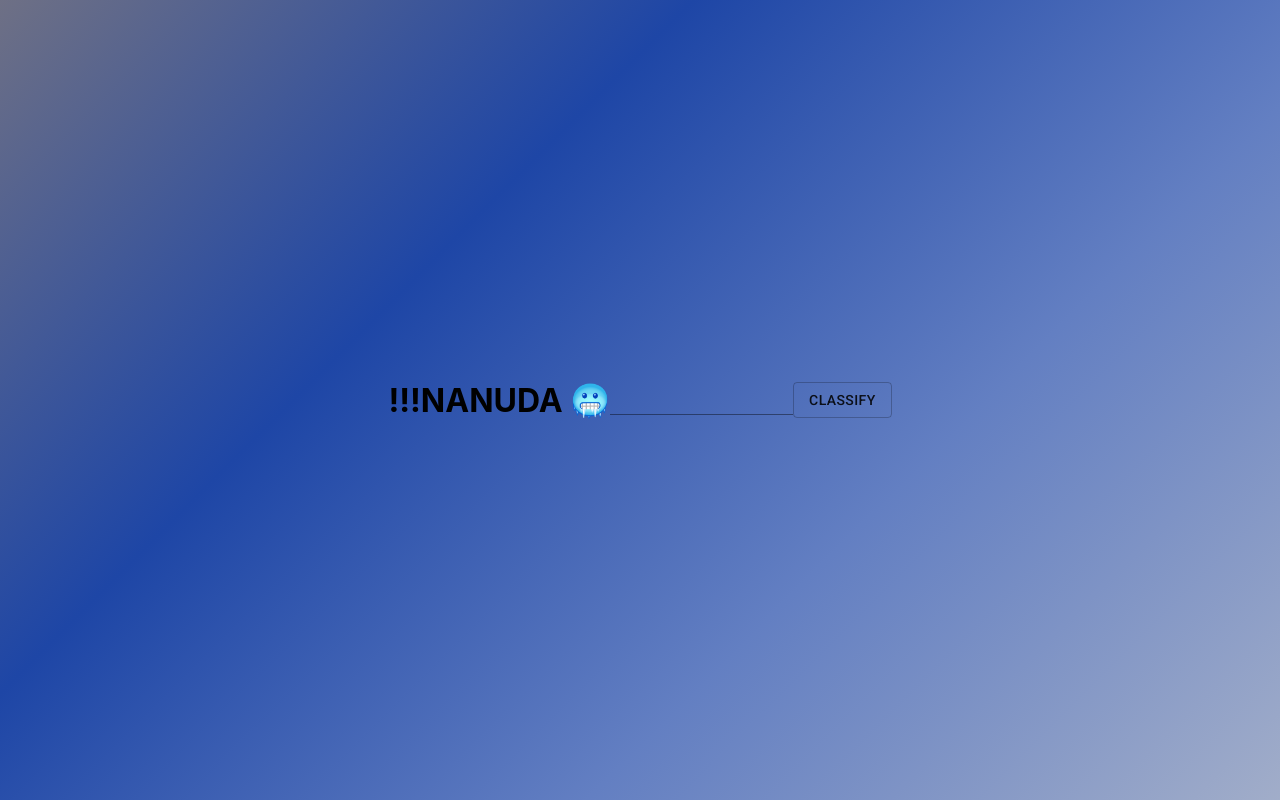
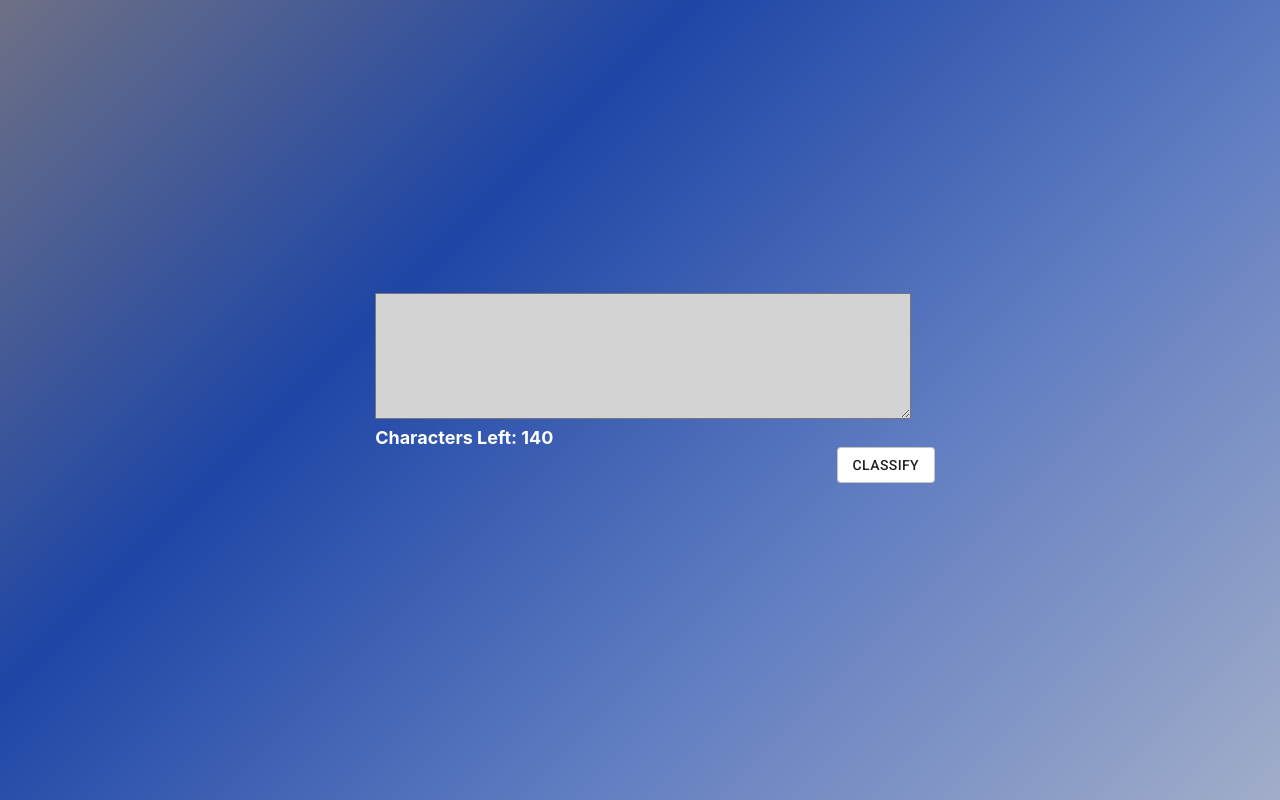
Before and after one commit to geooff/nanuda, a React (Create React App) app in the folder frontend/: page / in a window 1280 px wide. Built offline with nearby package versions, Linux system fonts and the light colour scheme.

Commit message:
Textarea, chars remaining in local state and stylings, add formatter

```diff
--- a/frontend/src/components/Home.jsx
+++ b/frontend/src/components/Home.jsx
@@ -1,7 +1,6 @@
 import React, { Component } from "react";
 import axios from "axios";
 import {
-  Input,
   TableContainer,
   Paper,
   TableHead,
@@ -11,40 +10,46 @@ import {
   Table,
   Button,
 } from "@material-ui/core";
+import Grid from "@material-ui/core/Grid";
 
-
-/** Given an user input, display related emojis and their confidence level */
+/** Landing page to display emojis related to user inputted text */
 class Home extends Component {
+  // Max number of suggested characters
+  max_chars = 140;
   constructor(props) {
     super(props);
 
     this.state = {
-      "body": "",
+      body: "",
       results: [],
+      chars_left: this.max_chars,
     };
   }
 
   instance = axios.create({
-    baseURL: 'http://api.nanuda.ca'
-  })
+    baseURL: "http://api.nanuda.ca",
+  });
 
-  /** Called on input change */
+  // Called on text area change, dynamically update state of chars remaining in UI
   handleChange = (event) => {
-    this.setState({ body: event.target.value });
-
+    var input = event.target.value;
+    this.setState({
+      body: event.target.value,
+      chars_left: this.max_chars - input.length,
+    });
   };
 
-  /** Called on submit click */
+  // Pass input to BE and set state with results
   handleSubmit = (event) => {
-    if (!this.state.body){
-      alert('Need text')
+    event.preventDefault();
+    if (!this.state.body) {
+      alert("Need text");
       return;
     }
-    event.preventDefault();
 
     this.instance
-      .post('/classify_text',{
-        'body': this.state.body
+      .post("/classify_text", {
+        body: this.state.body,
       })
       .then((response) => {
         this.setState({ results: response.data });
@@ -55,7 +60,8 @@ class Home extends Component {
   };
 
   render() {
-    const { body, results } = this.state;
+    require("./styles.css");
+    const { results } = this.state;
     return (
       <div
         style={{
@@ -67,23 +73,38 @@ class Home extends Component {
             "linear-gradient(-45deg, #a1adc9, #637fc2, #1e46a6, #6e7085)",
         }}
       >
+        <form onSubmit={this.handleSubmit}>
+          <Grid container spacing={3}>
+            <Grid item xs={12}>
+              <textarea
+                className="textArea"
+                onChange={this.handleChange.bind(this)}
+              />
+            </Grid>
 
-        <h1>!!!NANUDA 🥶</h1>
-        <br></br>
-        <div>
-          <form onSubmit={this.handleSubmit}>
-            <div>
-              <Input
-                type="text"
-                name="body"
-                value={body}
-                onChange={this.handleChange}
-              />
-              <Button type="submit" variant="outlined">
+            <Grid item xs={10}>
+              <p
+                className="charsRemaining"
+                style={
+                  this.state.chars_left >= 15
+                    ? { color: "white", marginTop: -20 }
+                    : { color: "red", marginTop: -20 }
+                }
+              >
+                Characters Left: {this.state.chars_left}
+              </p>
+            </Grid>
+            <Grid item xs={2}>
+              <Button
+                type="submit"
+                variant="outlined"
+                style={{ backgroundColor: "white" }}
+              >
                 Classify
               </Button>
-            </div>
+            </Grid>
 
+            <Grid item xs={12}>
               <div>
                 {results.length > 0 && (
                   <TableContainer component={Paper}>
@@ -101,7 +122,7 @@ class Home extends Component {
                               {result.emoji}
                             </TableCell>
                             <TableCell align="right">
-                            {(result.confidence*100).toFixed(2)}
+                              {(result.confidence * 100).toFixed(2)}
                             </TableCell>
                           </TableRow>
                         </TableBody>
@@ -110,8 +131,9 @@ class Home extends Component {
                   </TableContainer>
                 )}
               </div>
+            </Grid>
+          </Grid>
         </form>
-        </div>
       </div>
     );
   }
--- /dev/null
+++ b/frontend/src/components/styles.css
@@ -0,0 +1,17 @@
+.parentContainer {
+  display: "flex";
+  justify-content: "center";
+  align-items: "center";
+  height: "100vh";
+  background-color: "linear-gradient(-45deg, #a1adc9, #637fc2, #1e46a6, #6e7085)";
+}
+.textArea {
+  height: 120px;
+  width: 100%;
+  background-color: lightgrey;
+}
+
+.charsRemaining {
+  font-weight: bold;
+  font-size: large;
+}
```
Also changed, not shown: frontend/src/App.js (+3 -5 lines). Lines whose indentation alone changed are shown as unchanged.
